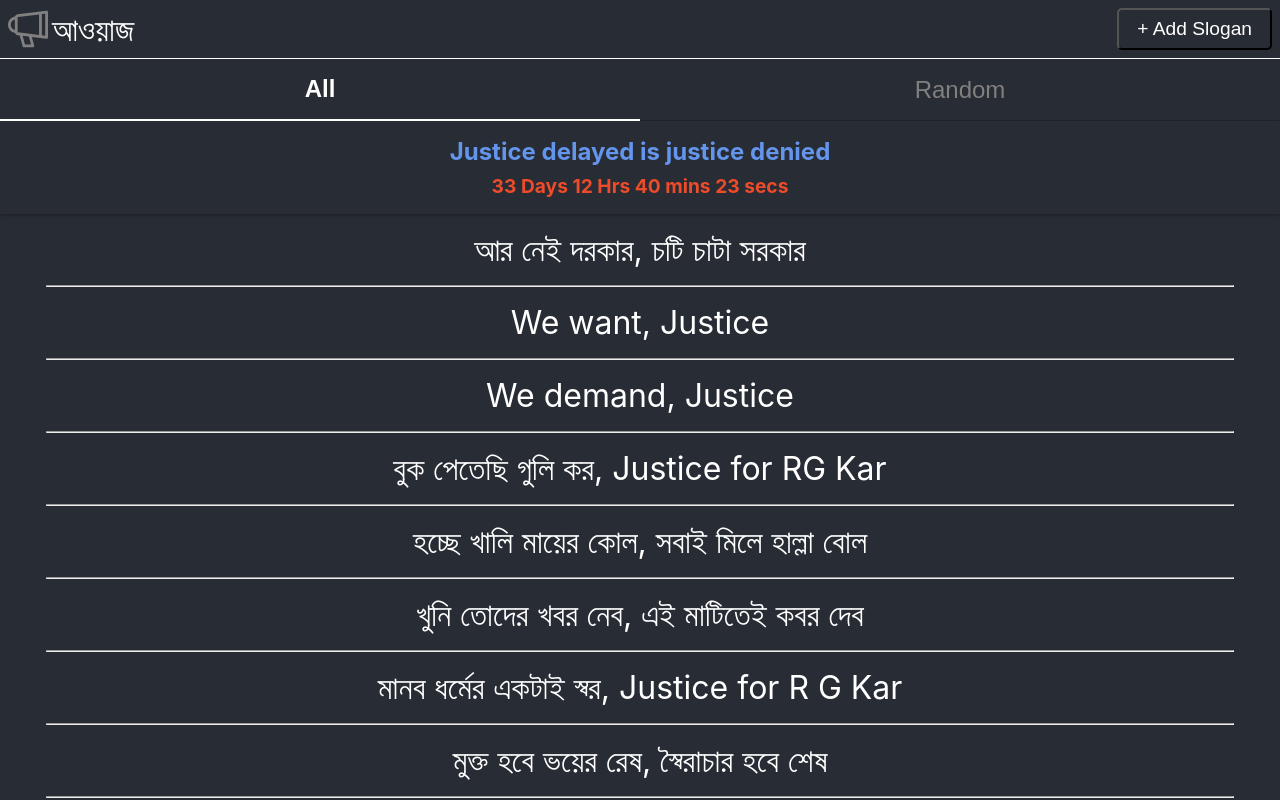
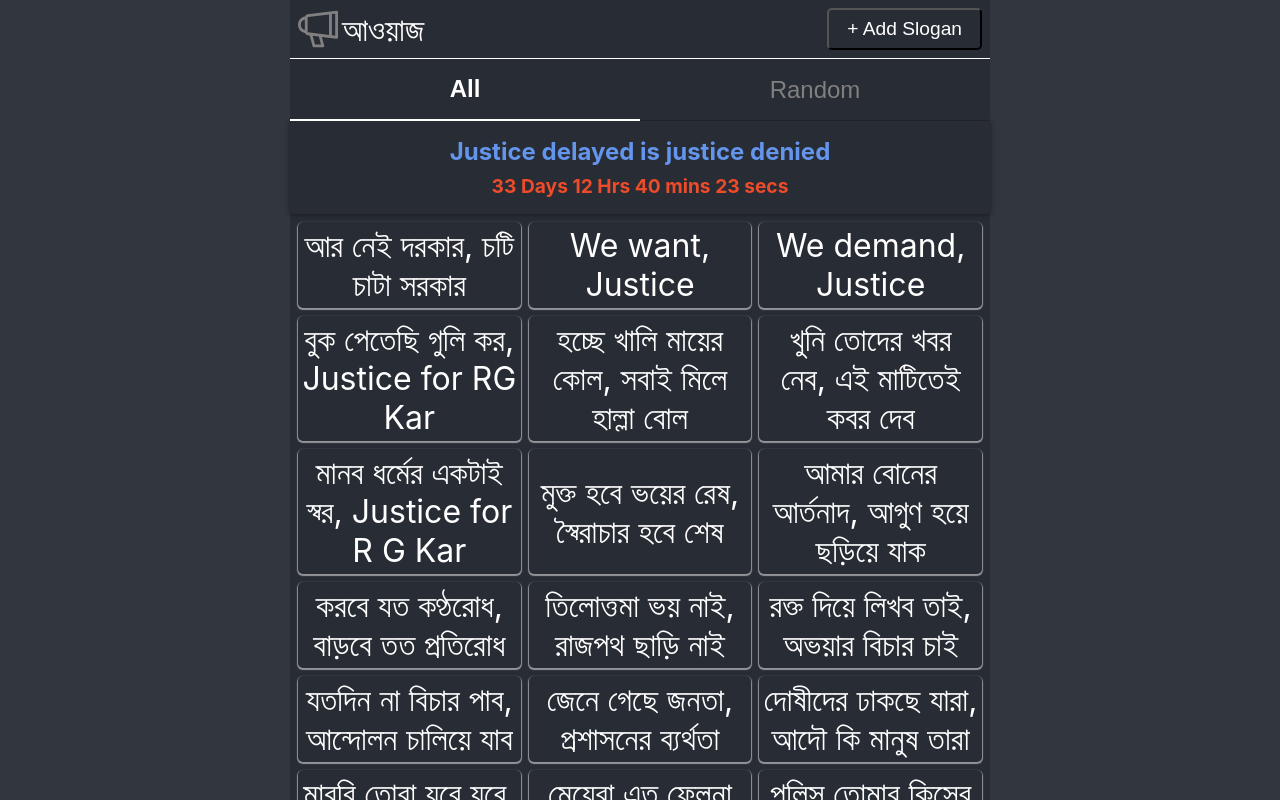
Before and after one commit to nabarunchatterjee/awaj, a React (Create React App) app: page / in a window 1280 px wide. Both pictures are taken after a click on the button "All". Shown: the top 800 px of the page. Built offline with nearby package versions, Linux system fonts and the light colour scheme.

Commit message:
card view for all slogans

```diff
--- a/package.json
+++ b/package.json
@@ -18,7 +18,7 @@
     "test": "react-scripts test",
     "eject": "react-scripts eject",
     "predeploy": "npm run build",
-    "deploy": "gh-pages -d build"
+    "deploy": "gh-pages -d build --cname awaj.nabarun.io"
   },
   "eslintConfig": {
     "extends": [
--- a/src/App.css
+++ b/src/App.css
@@ -4,6 +4,7 @@
   /* background-color: white; */
   min-height: 100vh;
   color: white;
+  margin: 0 auto;
 }
 
 .Top {
@@ -67,6 +68,7 @@
   align-items: center;
   justify-content: space-evenly;
   min-height: 7vh;
+  max-width: inherit;
 }
 
 .Mode {
@@ -75,7 +77,6 @@
   padding: 16px;
   background-color: #282c34;
   border: none;
-  min-width: 40vw;
 }
 
 .button:hover {
--- a/src/App.jsx
+++ b/src/App.jsx
@@ -22,7 +22,10 @@ function App() {
   useEffect(() => handleSloganChange(), []);
 
   return (
-    <div className="App">
+    <div
+      className="App"
+      style={{ width: window.innerWidth > 700 ? "700px" : "100vw" }}
+    >
       <TopBar addSlogan={<AddSlogan handleClick={() => setOpen(true)} />} />
       <ModeBar mode={mode} handleClick={setMode} />
       <WaitTime />
--- a/src/components/AllSlogans.jsx
+++ b/src/components/AllSlogans.jsx
@@ -1,11 +1,36 @@
 export default function AllSlogans({ sloganList }) {
-  return sloganList.map((item, key) => (
+  return (
+    <div
+      style={{
+        display: "grid",
+        gridTemplateColumns:
+          window.innerWidth > 600 ? "repeat(3, 1fr)" : "repeat(2, 1fr)",
+        gap: "8px",
+        padding: "8px",
+      }}
+    >
+      {sloganList.map((item, key) => (
+        <SloganCard key={key} item={item} />
+      ))}
+    </div>
+  );
+}
+
+function SloganCard({ key, item }) {
+  return (
     <div
       key={key}
-      style={{ fontSize: "2rem", margin: "8px", marginTop: "16px" }}
+      style={{
+        fontSize: "2rem",
+        borderRadius: "5px",
+        verticalAlign: "center",
+        boxShadow: "0px 1px 1px 1px rgba(255, 255, 255, 0.5)",
+        display: "flex",
+        alignItems: "center",
+        padding: "4px",
+      }}
     >
       {item}
-      <hr style={{ marginRight: "38px", marginLeft: "38px" }} />
     </div>
-  ));
+  );
 }
--- a/src/index.css
+++ b/src/index.css
@@ -1,13 +1,14 @@
 body {
   margin: 0;
-  font-family: -apple-system, BlinkMacSystemFont, 'Segoe UI', 'Roboto', 'Oxygen',
-    'Ubuntu', 'Cantarell', 'Fira Sans', 'Droid Sans', 'Helvetica Neue',
+  background-color: rgba(40, 44, 52, 0.95);
+  font-family: -apple-system, BlinkMacSystemFont, "Segoe UI", "Roboto", "Oxygen",
+    "Ubuntu", "Cantarell", "Fira Sans", "Droid Sans", "Helvetica Neue",
     sans-serif;
   -webkit-font-smoothing: antialiased;
   -moz-osx-font-smoothing: grayscale;
 }
 
 code {
-  font-family: source-code-pro, Menlo, Monaco, Consolas, 'Courier New',
+  font-family: source-code-pro, Menlo, Monaco, Consolas, "Courier New",
     monospace;
 }
```
